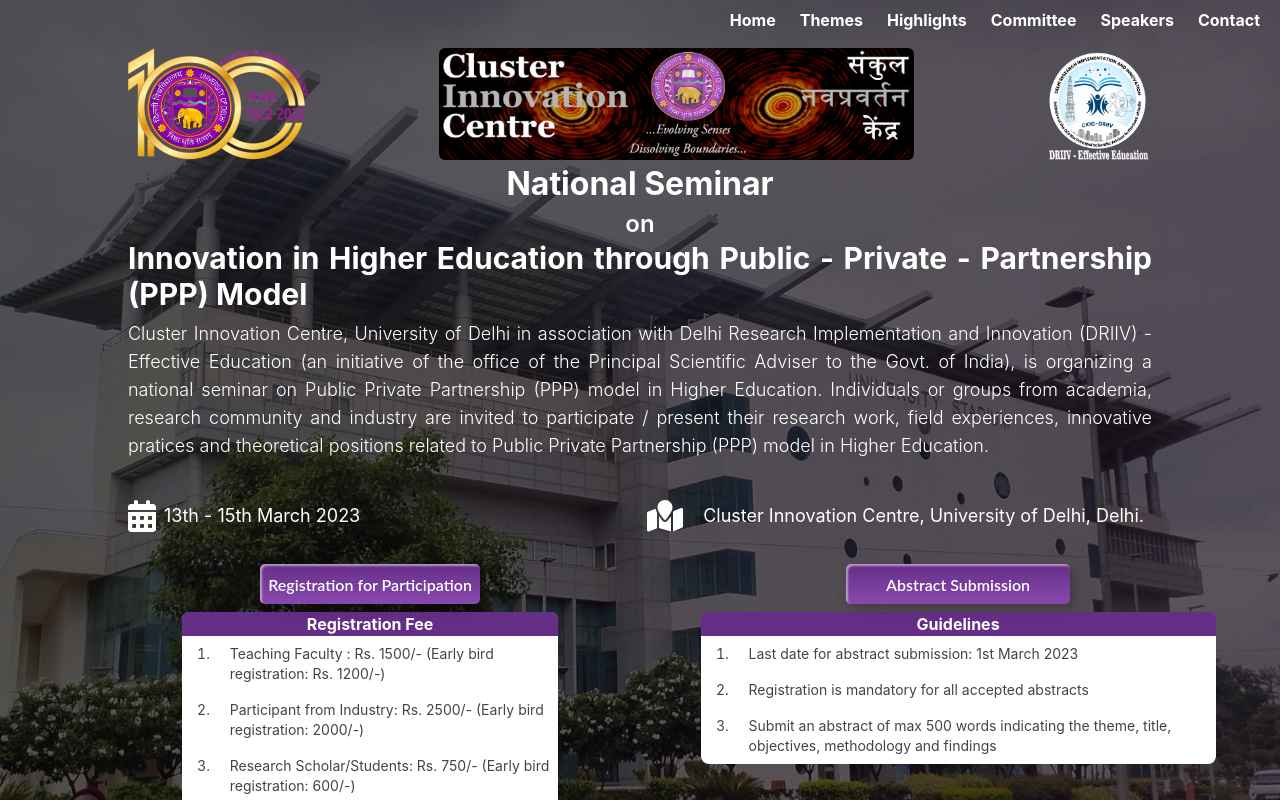
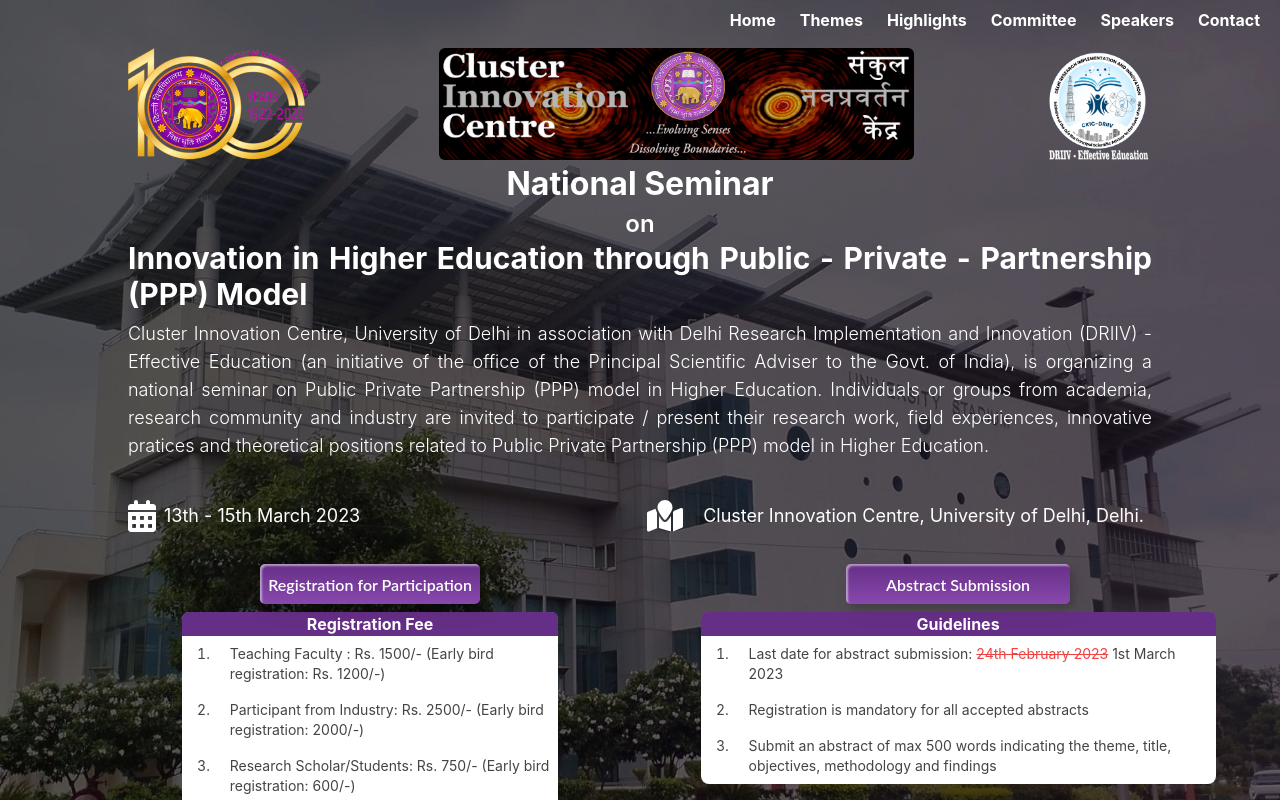
Before and after one commit to Vivekumar08/cic-conference, a React (Create React App) app: page / in a window 1280 px wide. Shown: the top 800 px of the page. Built offline with nearby package versions, Linux system fonts and the light colour scheme; the HTML template or start-up script is replaced by a standard one; a web font is replaced by a local one.

Commit message:
speakers

```diff
--- a/src/Pages/Home.jsx
+++ b/src/Pages/Home.jsx
@@ -81,7 +81,9 @@
             target={"_blank"}
             rel="noreferrer"
           >
-            <span className="p-2 md:ml-0 ml-1">Registration for Participation</span>
+            <span className="p-2 md:ml-0 ml-1">
+              Registration for Participation
+            </span>
           </a>
           <ol className="bg-white rounded-lg list-decimal mt-3 md:m-2 w-10/12 ml-auto mr-auto flex flex-col ">
             <p className="bg-[#662F87] rounded-t-md flex justify-center font-bold text-white">
@@ -117,8 +119,8 @@
             <p className="bg-[#662F87] rounded-t-md flex justify-center font-bold text-white">
               Guidelines
             </p>
-            <li className="text-sm text-[#444444] p-2 pl-4 ml-8  ">
-              Last date for abstract submission: 1st March 2023
+            <li className=" text-sm text-[#444444] p-2 pl-4 ml-8  ">
+                Last date for abstract submission:  {" "}  <s className="text-red-500">24th February 2023</s> {" "}  1st March 2023
             </li>
             <li className="text-sm text-[#444444] p-2 pl-4 ml-8  ">
               Registration is mandatory for all accepted abstracts
```
